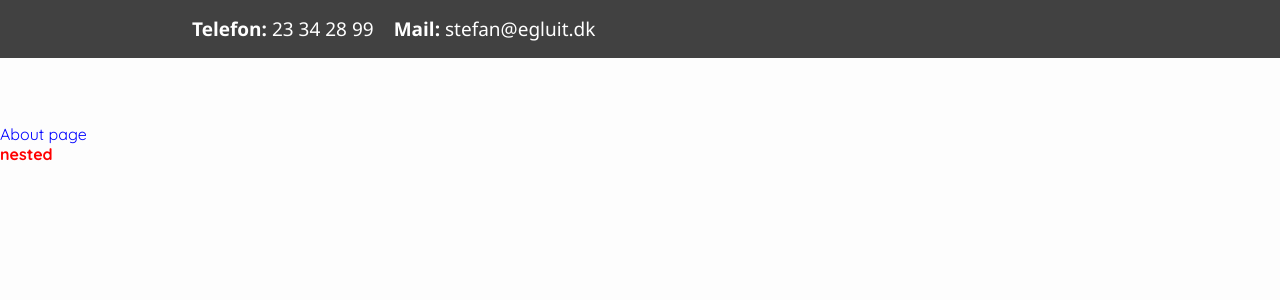
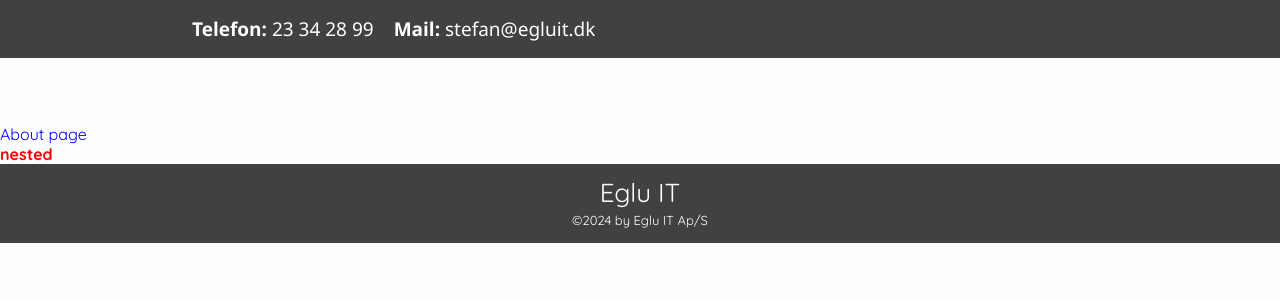
Before and after one commit to AAArmine/egluitWeb, a Vue app: page /about in a window 1280 px wide. Shown: the top 300 px of the page. Built offline with nearby package versions, Linux system fonts and the light colour scheme.

Commit message:
footer component

```diff
--- a/src/App.vue
+++ b/src/App.vue
@@ -9,16 +9,19 @@
     >
       <router-view />
     </transition>
+    <AppFooter />
   </div>
 </template>
 
 <script>
 import AppHeader from "./components/AppHeader.vue";
+import AppFooter from "./components/AppFooter.vue";
 
 export default {
   name: "App",
   components: {
     AppHeader,
+    AppFooter,
   },
   methods: {
     beforeEnter(el) {
@@ -48,7 +51,10 @@
   font-family: "Quicksand", sans-serif;
   font-weight: 400;
   background: $bg-color;
-
+  a {
+    text-decoration: none;
+    color: unset;
+  }
   .wrapper-80 {
     width: 80%;
     margin: auto;
--- /dev/null
+++ b/src/components/AppFooter.vue
@@ -0,0 +1,70 @@
+<template>
+  <footer class="footer">
+    <router-link to="/" v-if="isHome" class="wrapper-70 footer-home">
+      © {{ currentYear }} - Eglu IT ApS
+    </router-link>
+    <div v-else class="footer-cont">
+      <router-link to="/">
+        Eglu IT
+        <span>©{{ currentYear }} by Eglu IT Ap/S</span>
+      </router-link>
+    </div>
+  </footer>
+</template>
+
+<script>
+import { ref, computed } from "vue";
+import { useRoute } from "vue-router";
+
+export default {
+  name: "AppFooter",
+  setup() {
+    const route = useRoute();
+    const currentYear = ref(new Date().getFullYear());
+    const isHome = computed(() => route.path === "/");
+    return {
+      currentYear,
+      isHome,
+    };
+  },
+};
+</script>
+
+<style lang="scss">
+@import "@/assets/_variables.scss";
+.footer {
+  padding: 12px 0;
+  background-color: $bg-color-dark;
+  color: white;
+  .footer-cont {
+    display: flex;
+    align-items: center;
+    justify-content: center;
+    font-size: 26px;
+    text-align: center;
+    @media (max-width: $mobile-width) {
+      font-size: 14px;
+      font-weight: 500;
+    }
+    span {
+      display: block;
+      font-size: 13px;
+      line-height: 22px;
+      @media (max-width: $mobile-width) {
+        font-size: 11px;
+      }
+    }
+  }
+}
+.footer-home {
+  display: block;
+  letter-spacing: 3px;
+  font-size: 16px;
+  font-weight: 500;
+  text-align: left;
+  justify-content: left;
+  @media (max-width: $mobile-width) {
+    font-size: 11px;
+  }
+}
+</style>
--- a/src/components/AppHeader.vue
+++ b/src/components/AppHeader.vue
@@ -11,14 +11,12 @@
       </div>
     </div>
     <div class="navbar-wrapper wrapper-70">
-      <NavBar :addClassHome="addClassHome" />
+      <NavBar />
     </div>
   </header>
 </template>
 
 <script>
-import { computed } from "vue";
-import { useRoute } from "vue-router";
 import NavBar from "./NavBar.vue";
 
 export default {
@@ -27,15 +25,10 @@
     NavBar,
   },
   setup() {
-    const route = useRoute();
-    const addClassHome = computed(() =>
-      route.path === "/" ? "home-page" : "other-page"
-    );
-
     const phoneNumber = "23 34 28 99";
     const emailAddress = "stefan@egluit.dk";
 
-    return { addClassHome, phoneNumber, emailAddress };
+    return { phoneNumber, emailAddress };
   },
 };
 </script>
```
